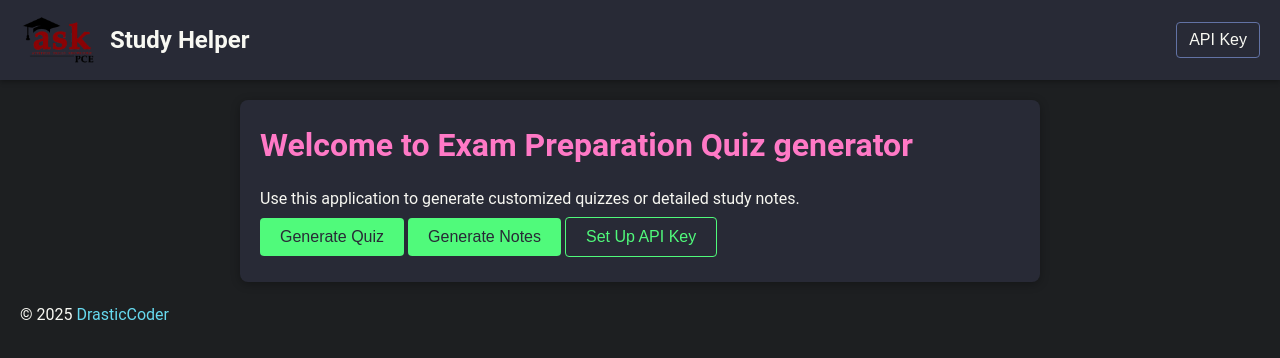
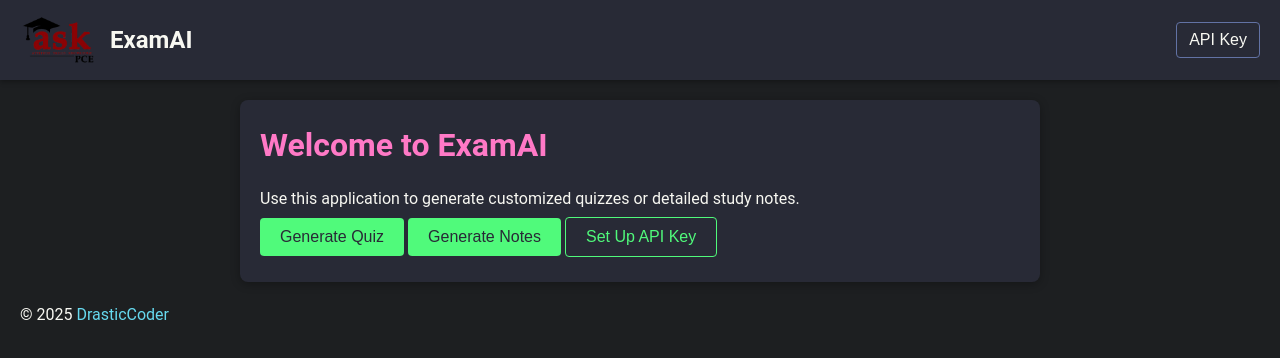
Before and after one commit to sakshibarde/project-b1-nlp, a plain HTML site: page index.html in a window 1280 px wide. Drawn offline with Linux system fonts and the light colour scheme.

Commit message:
fix typo

```diff
--- a/index.html
+++ b/index.html
@@ -3,7 +3,7 @@
   <head>
     <meta charset="UTF-8" />
     <meta name="viewport" content="width=device-width, initial-scale=1.0" />
-    <title>Study Helper - Quiz & Notes Generator</title>
+    <title>DrasticCoder- Quiz & Notes Generator</title>
     <style>
       /* Base Reset */
       * {
@@ -315,7 +315,7 @@
     <header>
       <div class="logo" id="logo">
         <img src="/assets/ask-pce.png" alt="Logo" />
-        <span>Study Helper</span>
+        <span>ExamAI</span>
       </div>
       <div class="header-buttons">
         <button id="setup-key-btn" title="Settings" class="btn btn-secondary">
@@ -328,7 +328,7 @@
     <main>
       <!-- Landing Panel -->
       <div id="landing-page" class="panel">
-        <h1>Welcome to Exam Preparation Quiz generator</h1>
+        <h1>Welcome to ExamAI</h1>
         <p>
           Use this application to generate customized quizzes or detailed study
           notes.
```
